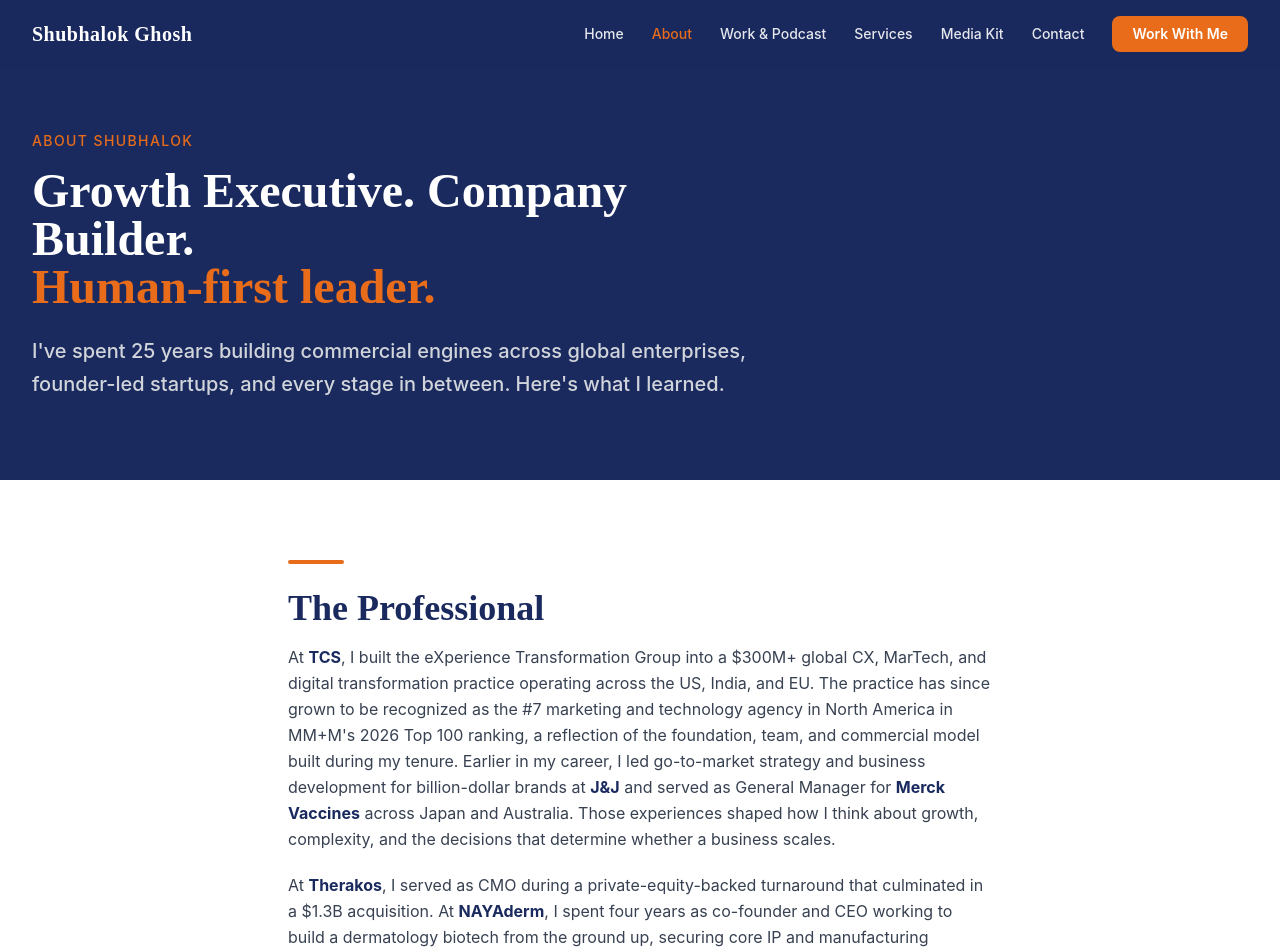
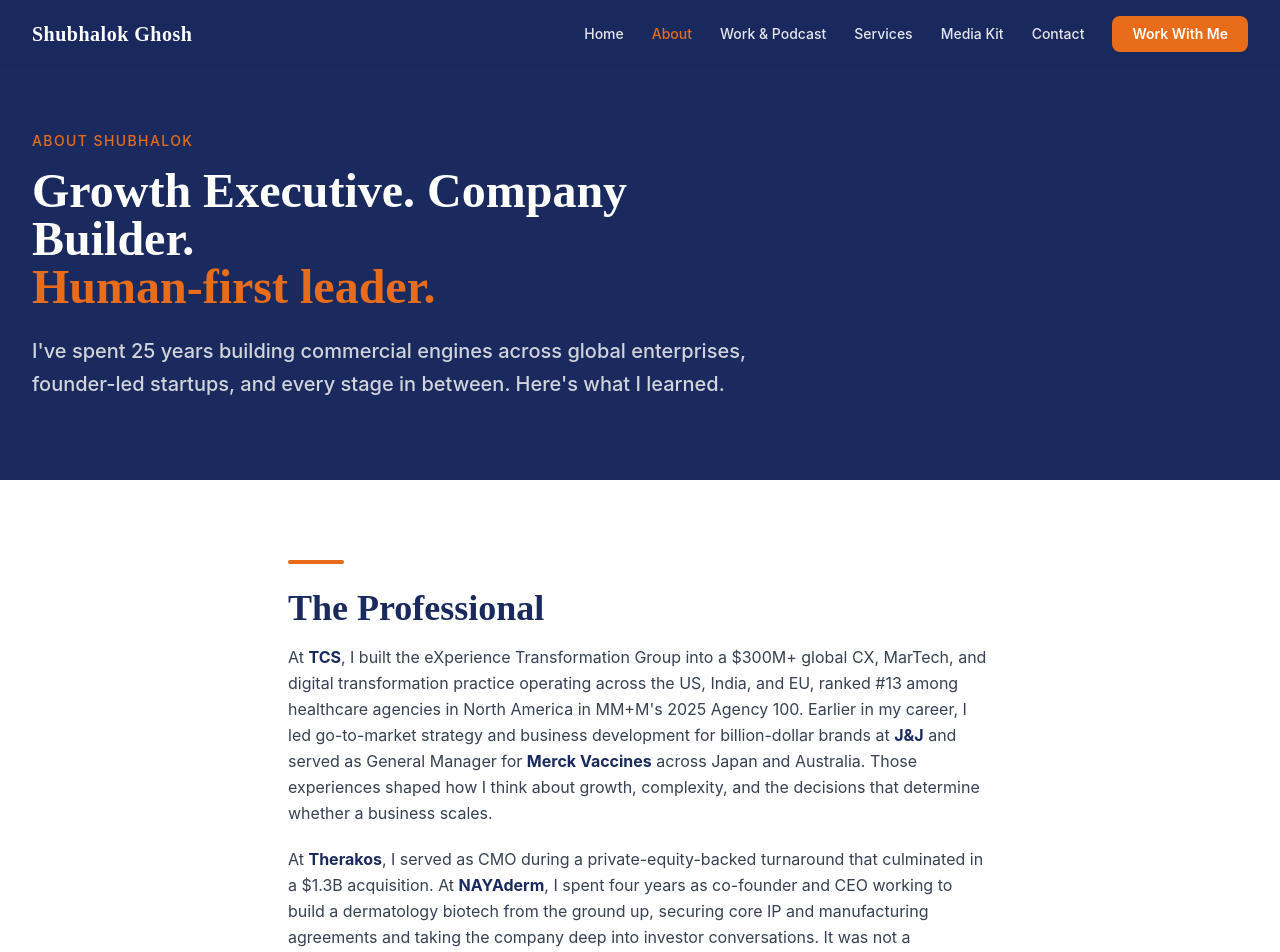
Before and after one commit to shubhalokg/shubhalok-website, a Next.js app: page /about in a window 1280 px wide. Shown: the top 952 px of the page. Built offline with nearby package versions, Linux system fonts and the light colour scheme.

Commit message:
Update TCS paragraph on About page: correct MM+M ranking and terminology

```diff
--- a/app/(main)/about/page.tsx
+++ b/app/(main)/about/page.tsx
@@ -58,11 +58,9 @@ export default function AboutPage() {
             <p>
               At <strong className="text-brand-navy">TCS</strong>, I built the eXperience
               Transformation Group into a $300M+ global CX, MarTech, and digital transformation
-              practice operating across the US, India, and EU. The practice has since grown to
-              be recognized as the #7 marketing and technology agency in North America in
-              MM+M&apos;s 2026 Top 100 ranking, a reflection of the foundation, team, and
-              commercial model built during my tenure. Earlier in my career, I led go-to-market
-              strategy and business development for billion-dollar brands at{' '}
+              practice operating across the US, India, and EU, ranked #13 among healthcare
+              agencies in North America in MM+M&apos;s 2025 Agency 100. Earlier in my career, I
+              led go-to-market strategy and business development for billion-dollar brands at{' '}
               <strong className="text-brand-navy">J&amp;J</strong> and served as General Manager
               for <strong className="text-brand-navy">Merck Vaccines</strong> across Japan and
               Australia. Those experiences shaped how I think about growth, complexity, and the
```
